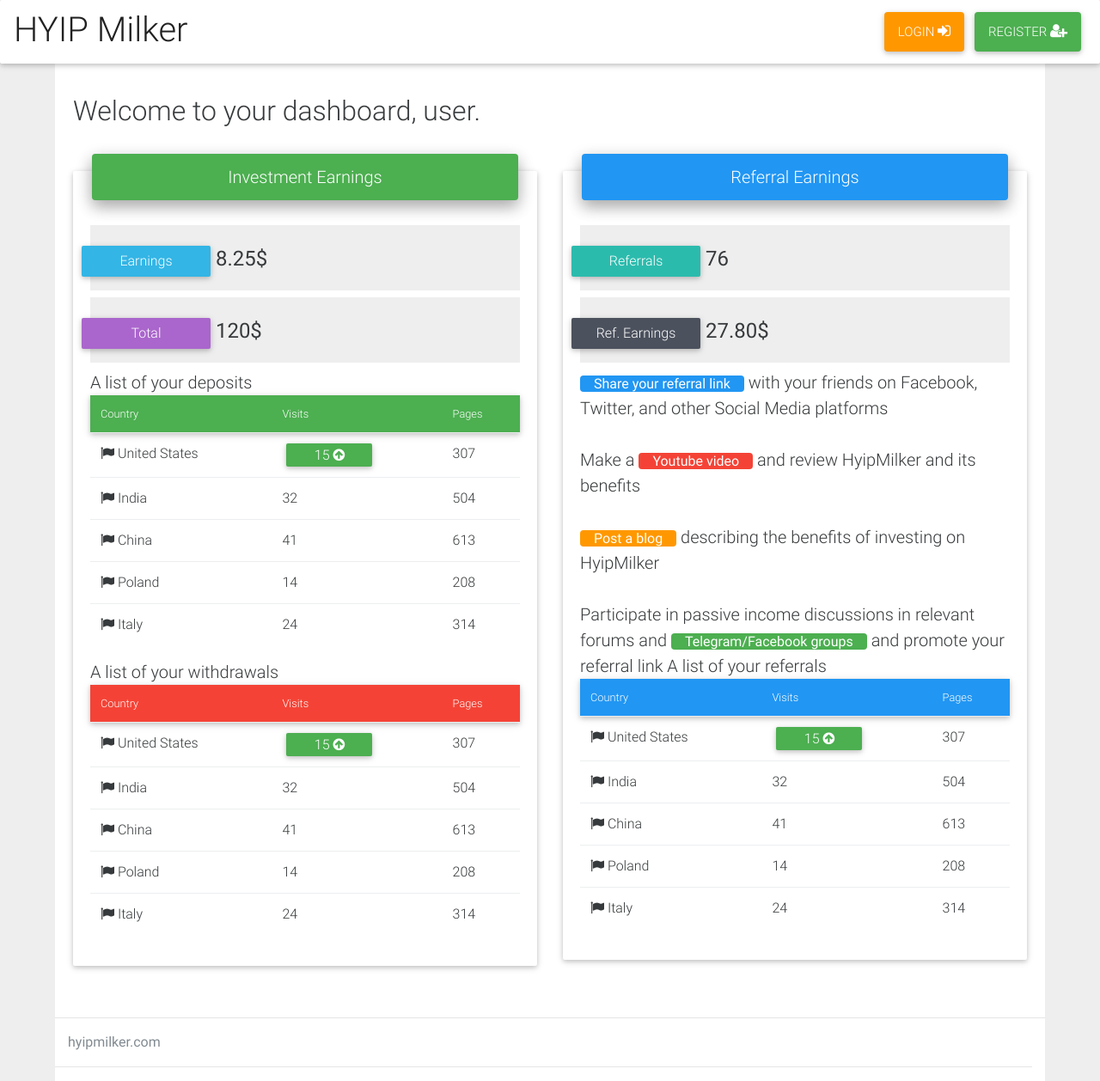
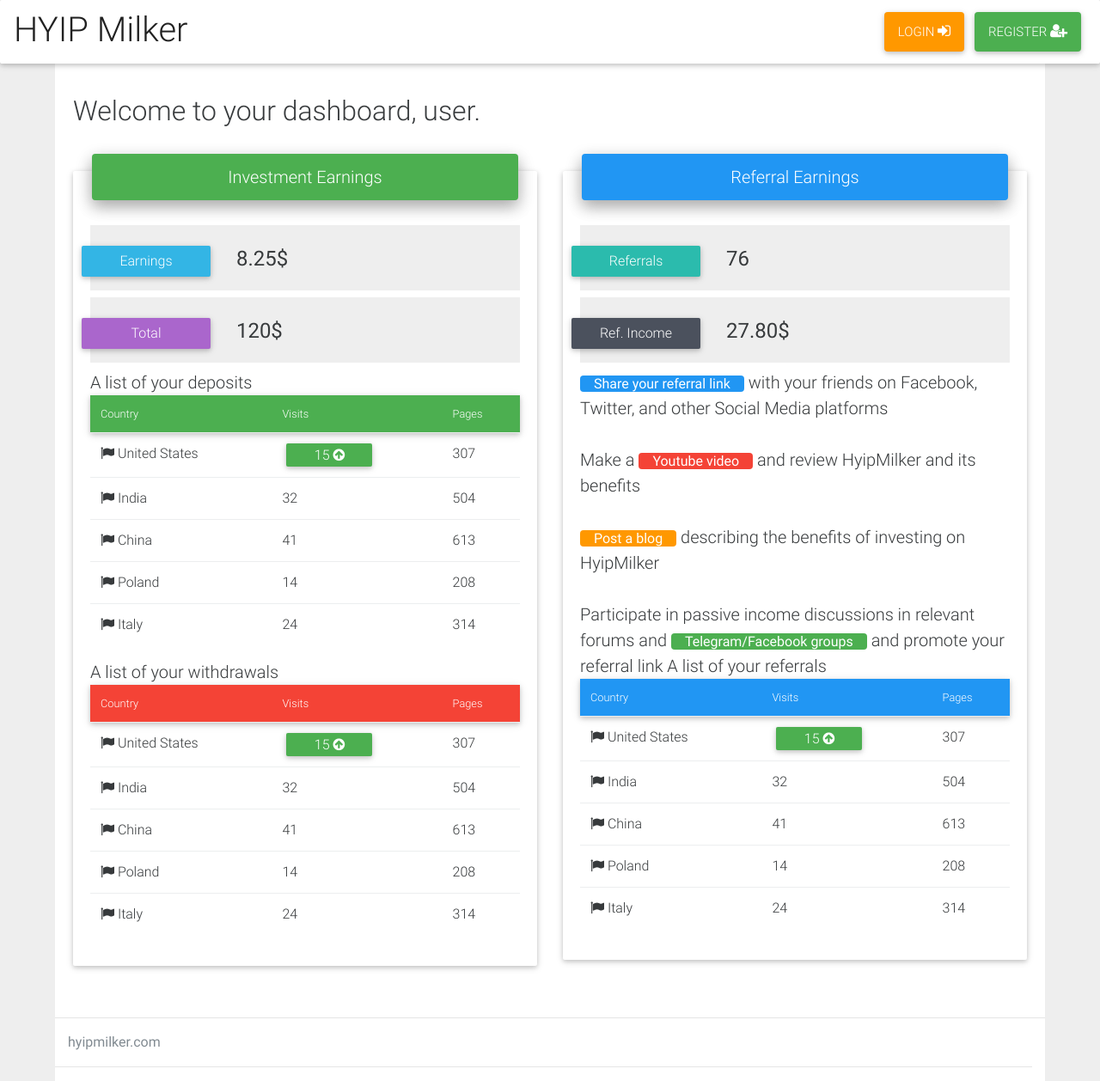
Before and after one commit to hm-gthb/hm-gthb.github.io, a Jekyll site: the page built from dashboard.html, in a window 1280 px wide and 1258 px high. Shown: the whole window at 86% size. Built offline with Jekyll 4.4.1, drawn with Linux system fonts in a browser that asks for light colours; nearby versions of some CDN libraries.

Commit message:
Update dashboard.html

```diff
--- a/dashboard.html
+++ b/dashboard.html
@@ -22,8 +22,8 @@
 
               <div class="card-block lead">
 
-                <h4 class="pb-1" style = "background-color:#eee"><span class="tag huge-tag info-color mt-2" style="margin-left:-10px">Earnings</span> 8.25$</h4>
-                <h4 class="pb-1" style = " background-color:#eee"><span class="tag huge-tag secondary-color mt-2" style="margin-left:-10px">Total</span> 120$</h4>
+                <h4 class="pb-1" style = "background-color:#eee"><span class="tag huge-tag info-color mt-2 mr-2" style="margin-left:-10px">Earnings</span> 8.25$</h4>
+                <h4 class="pb-1" style = " background-color:#eee"><span class="tag huge-tag secondary-color mt-2 mr-2" style="margin-left:-10px">Total</span> 120$</h4>
 
                 <hr />
                 A list of your deposits
@@ -123,8 +123,8 @@
 
               <div class="card-block lead">
 
-                <h4 class="pb-1" style = "background-color:#eee"><span class="tag huge-tag default-color mt-2" style="margin-left:-10px">Referrals</span> 76</h4>
-                <h4 class="pb-1" style = "background-color:#eee"><span class="tag huge-tag stylish-color mt-2" style="margin-left:-10px">Ref. Earnings</span>  27.80$</h4>
+                <h4 class="pb-1" style = "background-color:#eee"><span class="tag huge-tag default-color mt-2 mr-2" style="margin-left:-10px">Referrals</span> 76</h4>
+                <h4 class="pb-1" style = "background-color:#eee"><span class="tag huge-tag stylish-color mt-2 mr-2" style="margin-left:-10px">Ref. Income</span>  27.80$</h4>
 
                 <b class = "rounded blue px-1 text-white small">Share your referral link</b> with your friends on Facebook, Twitter, and other Social Media platforms
                 <br>
```
